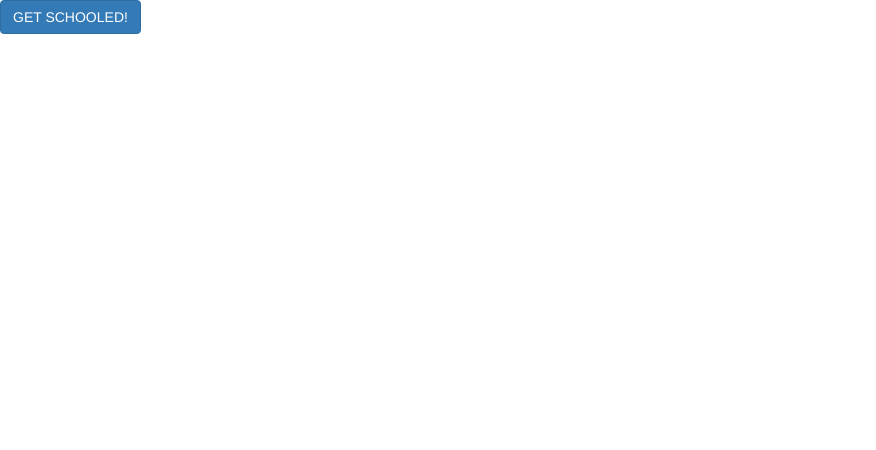
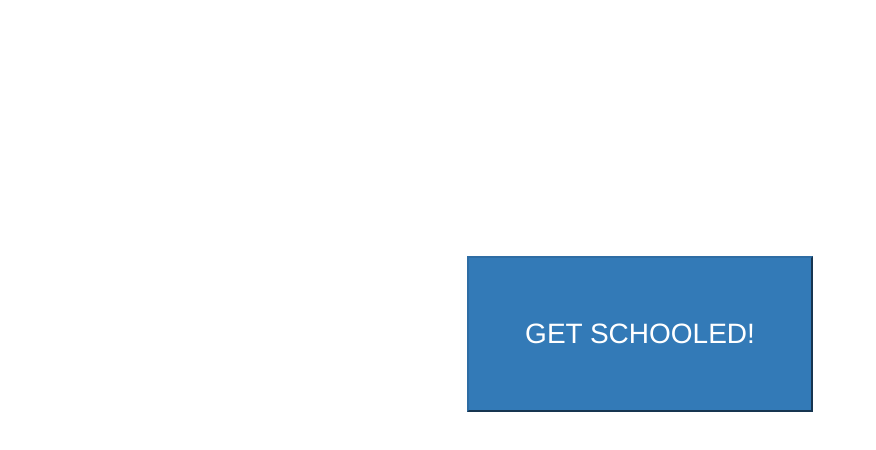
Before and after one commit to GetSchooledHTD/GetSchooled, a plain HTML site: page index.html in a window 1280 px wide. Shown: the whole page, without its empty margins (0-876 px from the left). Drawn offline with nearby package versions, Linux system fonts and the light colour scheme.

Commit message:
Everything works! Stop doing stuff!

```diff
--- a/index.html
+++ b/index.html
@@ -11,7 +11,7 @@
   <body>
     <div class="background">
       <div class="centered">
-        <a href="fish.html"><button type="button" class="btn btn-primary button">GET SCHOOLED!</button></a>
+        <a href="fish.html"><button type="button" class="btn-xl btn-primary button">GET SCHOOLED!</button></a>
       </div>
     </div>
     <!-- ALL JS GOES BELOW THIS LINE -->
--- a/style.css
+++ b/style.css
@@ -4,5 +4,14 @@
 }
 
 .centered{
+  margin: auto;
+  margin-top: 20%;
+  width: 60%;
+  position: relative;
+  text-align: center;
+}
 
+.button{
+  font-size: 2em;
+  padding: 2em;
 }
```
